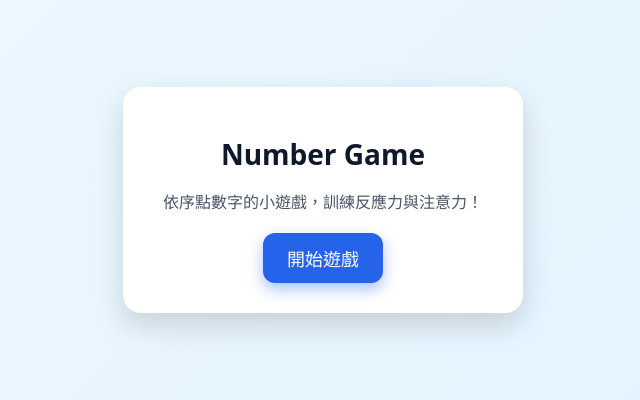
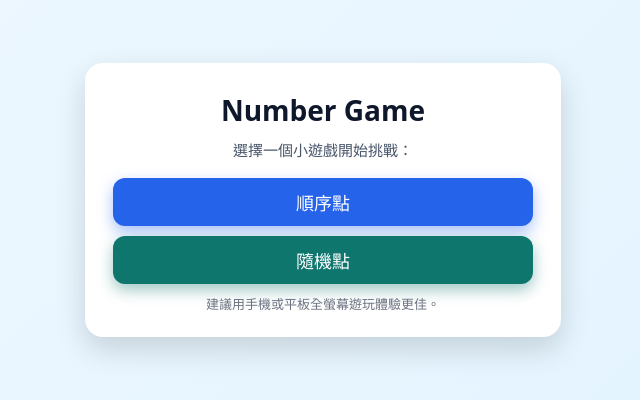
Before and after one commit to druidcub/number-game, a plain HTML site: page index.html in a window 1280 px wide. Shown: the part 200-600 px from the top of the page, without its empty margins (317-957 px from the left). Drawn offline with Linux system fonts and the light colour scheme.

Commit message:
Enhance game selection layout and title
Updated the title and modified the layout and styling of the game selection interface.

```diff
--- a/index.html
+++ b/index.html
@@ -2,7 +2,7 @@
 <html lang="zh-Hant">
 <head>
   <meta charset="UTF-8">
-  <title>Number Game</title>
+  <title>Number Game 遊戲選單</title>
   <style>
     body {
       margin:0;
@@ -16,23 +16,30 @@
     .card {
       text-align:center;
       background:white;
-      padding:30px 40px;
+      padding:28px 28px 24px;
       border-radius:18px;
       box-shadow:0 12px 30px rgba(0,0,0,0.15);
+      width:min(420px,92vw);
     }
     h1 {
-      margin-bottom:15px;
+      margin:0 0 10px;
       font-size:28px;
       color:#0f172a;
     }
     p {
-      margin-bottom:20px;
-      font-size:16px;
+      margin:0 0 18px;
+      font-size:15px;
       color:#475569;
     }
+    .btn-group {
+      display:flex;
+      flex-direction:column;
+      gap:10px;
+      margin-top:10px;
+    }
     a.button {
-      display:inline-block;
-      padding:12px 24px;
+      display:block;
+      padding:11px 18px;
       background:#2563eb;
       color:white;
       font-size:18px;
@@ -41,17 +48,30 @@
       box-shadow:0 6px 15px rgba(37,99,235,0.4);
       transition:all .15s ease;
     }
+    a.button:nth-child(2) {
+      background:#0f766e;
+      box-shadow:0 6px 15px rgba(15,118,110,0.4);
+    }
     a.button:hover {
-      background:#1d4ed8;
       transform:translateY(-2px);
+      filter:brightness(1.05);
+    }
+    .note {
+      margin-top:10px;
+      font-size:13px;
+      color:#6b7280;
     }
   </style>
 </head>
 <body>
   <div class="card">
     <h1>Number Game</h1>
-    <p>依序點數字的小遊戲，訓練反應力與注意力！</p>
-    <a class="button" href="game1.html">開始遊戲</a>
+    <p>選擇一個小遊戲開始挑戰：</p>
+    <div class="btn-group">
+      <a class="button" href="game1.html">順序點</a>
+      <a class="button" href="game2.html">隨機點</a>
+    </div>
+    <div class="note">建議用手機或平板全螢幕遊玩體驗更佳。</div>
   </div>
 </body>
 </html>
```
